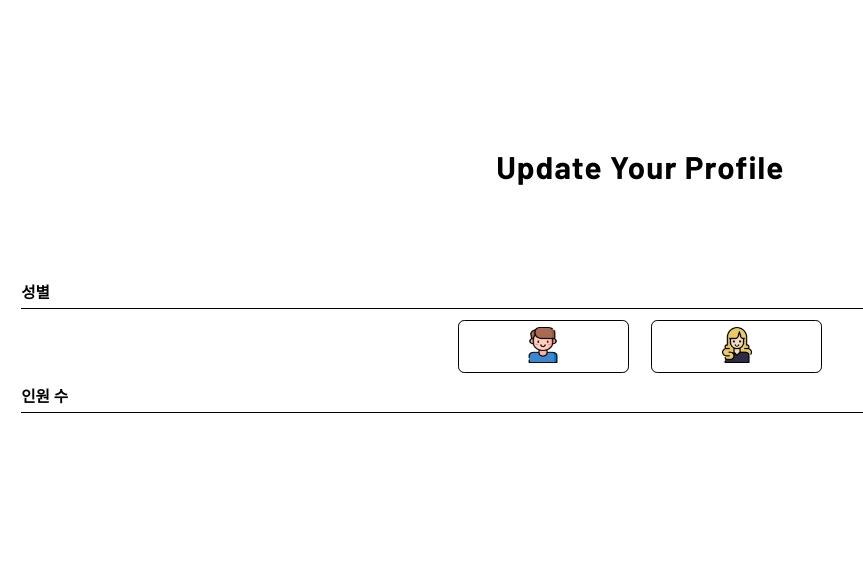
After one commit to HEBA-Hanyang-Univ/Festival-bar, a Python web app: template templates/checkIn.html in a window 1280 px wide. The commit adds this page. Shown: the top 578 px of the page, without its empty margins (0-863 px from the left). Run offline with Jinja, Linux system fonts and the light colour scheme; the template is opened without the code that fills it, so the values that code supplies are empty; some web fonts are replaced.

Commit message:
ADD : MAIN.HTML

```diff
--- /dev/null
+++ b/static/checkIn.css
@@ -0,0 +1,60 @@
+body {
+  background-color: #fff;
+}
+
+.checkin-title {
+  margin-top: 14.81rem;
+  margin-left: 4.1rem;
+  margin-right: 4.05rem;
+}
+.checkin-title span {
+  color: #000;
+  text-align: center;
+  font-family: "Barlow", sans-serif;
+  font-size: 3.125rem;
+  font-weight: 700;
+  letter-spacing: 0.109rem;
+  text-transform: capitalize;
+  white-space: nowrap;
+}
+
+.checkin-container {
+  margin: 9.5rem 2.125rem 16.62rem;
+}
+
+.gender-selectbox {
+  margin-top: 1.12rem;
+}
+
+.selectbox-title {
+  text-align: left;
+  padding-bottom: 0.56rem;
+  border-bottom: 0.06rem solid #000;
+}
+.selectbox-title span {
+  color: #000;
+  font-family: "Fira Sans", sans-serif;
+  font-size: 1.5625rem;
+  font-weight: 700;
+  text-transform: capitalize;
+}
+
+.selectbox-content {
+  margin: 1.13rem auto;
+  justify-content: space-between;
+  white-space: nowrap;
+}
+.selectbox-content button {
+  width: 17.1rem;
+  height: 5.31rem;
+  border: 1px solid #000;
+  border-radius: 0.625rem;
+  background-color: #fff;
+}
+.selectbox-content button img {
+  width: 3.625rem;
+  height: 3.625rem;
+}
+.selectbox-content .select-male {
+  margin-right: 2rem;
+}/*# sourceMappingURL=checkIn.css.map */
--- /dev/null
+++ b/static/checkIn.scss
@@ -0,0 +1,70 @@
+body {
+  background-color: #fff;
+}
+
+.checkin-title {
+  margin-top: 14.81rem;
+  margin-left: 4.1rem;
+  margin-right: 4.05rem;
+
+  span {
+    color: #000;
+    text-align: center;
+    font-family: 'Barlow', sans-serif;
+    font-size: 3.125rem;
+    font-weight: 700;
+    letter-spacing: 0.109rem;
+    text-transform: capitalize;
+    white-space: nowrap;
+  }
+}
+
+.checkin-container {
+  margin: 9.5rem 2.125rem 16.62rem;
+}
+
+.gender-selectbox {
+  margin-top: 1.12rem;
+}
+
+.headcount-selectbox {
+}
+
+.selectbox-title {
+  text-align: left;
+  padding-bottom: 0.56rem;
+  border-bottom: 0.06rem solid #000;
+
+  span {
+    color: #000;
+    font-family: 'Fira Sans', sans-serif;
+    font-size: 1.5625rem;
+    font-weight: 700;
+    text-transform: capitalize;
+  }
+}
+
+.selectbox-content {
+  margin: 1.13rem auto;
+  justify-content: space-between;
+  white-space: nowrap;
+
+  button {
+    width: 17.1rem;
+    height: 5.31rem;
+    border: 1px solid #000;
+    border-radius: 0.625rem;
+    background-color: #fff;
+
+    img {
+      width: 3.625rem;
+      height: 3.625rem;
+    }
+  }
+
+  .select-male {
+    margin-right: 2rem;
+  }
+
+
+}
--- a/static/style.css
+++ b/static/style.css
@@ -1,10 +1,16 @@
 @import url("https://cdn.jsdelivr.net/gh/orioncactus/pretendard@v1.3.8/dist/web/static/pretendard-dynamic-subset.css");
 @import url('https://fonts.googleapis.com/css2?family=Inter&display=swap');
+@import url('https://fonts.googleapis.com/css2?family=Barlow:wght@700&display=swap');
+@import url('https://fonts.googleapis.com/css2?family=Fira+Sans:wght@700&display=swap');
 
 * {
   margin: 0;
   padding: 0;
   box-sizing: border-box;
+}
+
+html {
+  font-size: 62.5%;
 }
 
 /* Body Styling */
--- /dev/null
+++ b/templates/checkIn.html
@@ -0,0 +1,37 @@
+<!DOCTYPE html>
+<html lang="ko">
+<head>
+  <meta charset="UTF-8">
+  <meta name="viewport" content="width=device-width, initial-scale=1.0">
+  <title>HEBA</title>
+  <link rel="stylesheet" href="/static/style.css">
+  <link rel="stylesheet" href="/static/checkIn.css">
+</head>
+<body>
+  <div class="checkin-title">
+    <span>Update Your Profile</span>
+  </div>
+  <form>
+    <div class="checkin-container">
+      <div class="gender-selectbox">
+        <div class="selectbox-title">
+          <span>성별</span>
+        </div>
+        <div class="selectbox-content gender-select">
+          <button class="select-male">
+            <img src="/static/images/male.png">
+          </button>
+          <button class="select-female">
+            <img src="/static/images/female.png">
+          </button>
+        </div>
+      </div>
+      <div class="headcount- selectbox">
+        <div class="selectbox-title">
+          <span>인원 수</span>
+        </div>
+      </div>
+    </div>
+  </form>
+</body>
+</html>
```
Also changed, not shown: static/main.css (+13 -6 lines), static/main.scss (+15 -8 lines), templates/main.html (+10 -3 lines), static/images/female.png (added), static/images/male.png (added), 2 other files.
